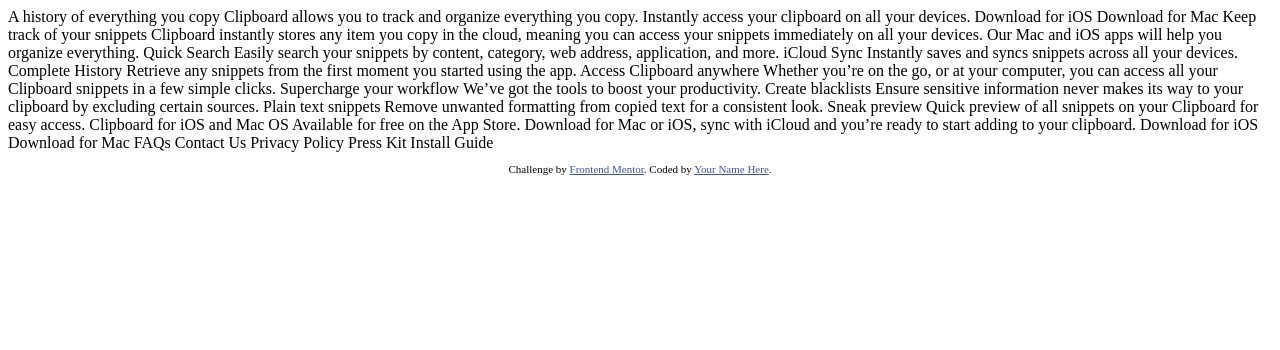
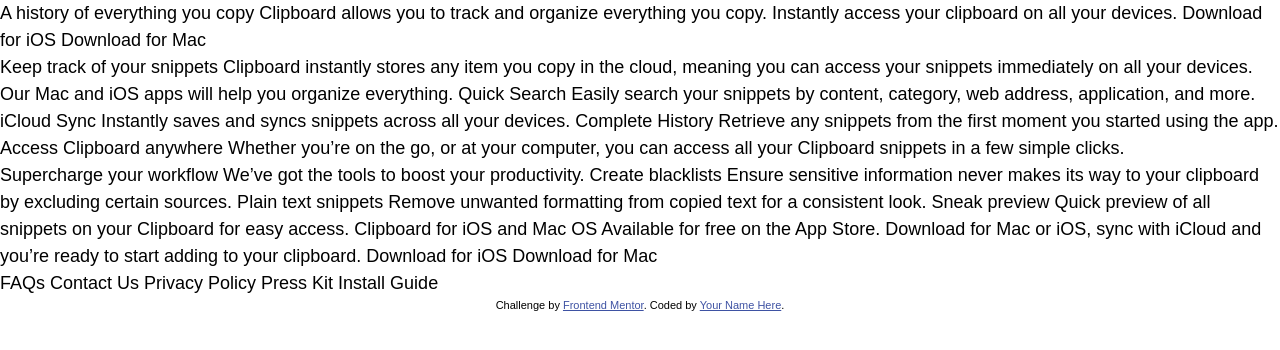
Before and after one commit to regret546/clipboard-landing-page-master, a plain HTML site: page index.html in a window 1280 px wide. Drawn offline with Linux system fonts and the light colour scheme; a web font is replaced by a local one.

Commit message:
build semantic html

```diff
--- a/app/scss/global/_colors.scss
+++ b/app/scss/global/_colors.scss
@@ -1,5 +1,6 @@
 :root {
   /* Primary Colors */
+  --clr--white: hsl(0, 0%, 100%);
   --clr--strong-cyan: hsl(171, 66%, 44%);
   --clr--light-blue: hsl(233, 100%, 69%);
 
--- /dev/null
+++ b/app/scss/layout/_body.scss
@@ -0,0 +1,6 @@
+body {
+  min-height: 100vh;
+  background-color: var(--clr--white);
+  font-family: var(--ff--primary);
+  font-size: var(--fs--regular);
+}
--- a/app/scss/layout/_index.scss
+++ b/app/scss/layout/_index.scss
@@ -0,0 +1 @@
+@forward "body";
--- a/index.html
+++ b/index.html
@@ -16,7 +16,7 @@
       sizes="32x32"
       href="./images/favicon-32x32.png"
     />
-
+    <link rel="stylesheet" href="dist/style.css" class="css" />
     <title>Frontend Mentor | Clipboard landing page</title>
 
     <!-- Feel free to remove these styles or customise in your own stylesheet 👍 -->
@@ -31,26 +31,41 @@
     </style>
   </head>
   <body>
-    A history of everything you copy Clipboard allows you to track and organize
-    everything you copy. Instantly access your clipboard on all your devices.
-    Download for iOS Download for Mac Keep track of your snippets Clipboard
-    instantly stores any item you copy in the cloud, meaning you can access your
-    snippets immediately on all your devices. Our Mac and iOS apps will help you
-    organize everything. Quick Search Easily search your snippets by content,
-    category, web address, application, and more. iCloud Sync Instantly saves
-    and syncs snippets across all your devices. Complete History Retrieve any
-    snippets from the first moment you started using the app. Access Clipboard
-    anywhere Whether you’re on the go, or at your computer, you can access all
-    your Clipboard snippets in a few simple clicks. Supercharge your workflow
-    We’ve got the tools to boost your productivity. Create blacklists Ensure
-    sensitive information never makes its way to your clipboard by excluding
-    certain sources. Plain text snippets Remove unwanted formatting from copied
-    text for a consistent look. Sneak preview Quick preview of all snippets on
-    your Clipboard for easy access. Clipboard for iOS and Mac OS Available for
-    free on the App Store. Download for Mac or iOS, sync with iCloud and you’re
-    ready to start adding to your clipboard. Download for iOS Download for Mac
-    FAQs Contact Us Privacy Policy Press Kit Install Guide
+    <main class="clipboard__main">
+      <section class="clipboard__main_header">
+        A history of everything you copy Clipboard allows you to track and
+        organize everything you copy. Instantly access your clipboard on all
+        your devices. Download for iOS Download for Mac
+      </section>
 
+      <section class="clipboard__main_tracks">
+        Keep track of your snippets Clipboard instantly stores any item you copy
+        in the cloud, meaning you can access your snippets immediately on all
+        your devices. Our Mac and iOS apps will help you organize everything.
+        Quick Search Easily search your snippets by content, category, web
+        address, application, and more. iCloud Sync Instantly saves and syncs
+        snippets across all your devices. Complete History Retrieve any snippets
+        from the first moment you started using the app.
+      </section>
+
+      <section class="clipboard__main_access">
+        Access Clipboard anywhere Whether you’re on the go, or at your computer,
+        you can access all your Clipboard snippets in a few simple clicks.
+      </section>
+      <section class="clipboard__main_workflow">
+        Supercharge your workflow We’ve got the tools to boost your
+        productivity. Create blacklists Ensure sensitive information never makes
+        its way to your clipboard by excluding certain sources. Plain text
+        snippets Remove unwanted formatting from copied text for a consistent
+        look. Sneak preview Quick preview of all snippets on your Clipboard for
+        easy access. Clipboard for iOS and Mac OS Available for free on the App
+        Store. Download for Mac or iOS, sync with iCloud and you’re ready to
+        start adding to your clipboard. Download for iOS Download for Mac
+      </section>
+      <section class="clipboard__main_footer">
+        FAQs Contact Us Privacy Policy Press Kit Install Guide
+      </section>
+    </main>
     <footer>
       <p class="attribution">
         Challenge by
```
Also changed, not shown: dist/style.css, 2 other files.
